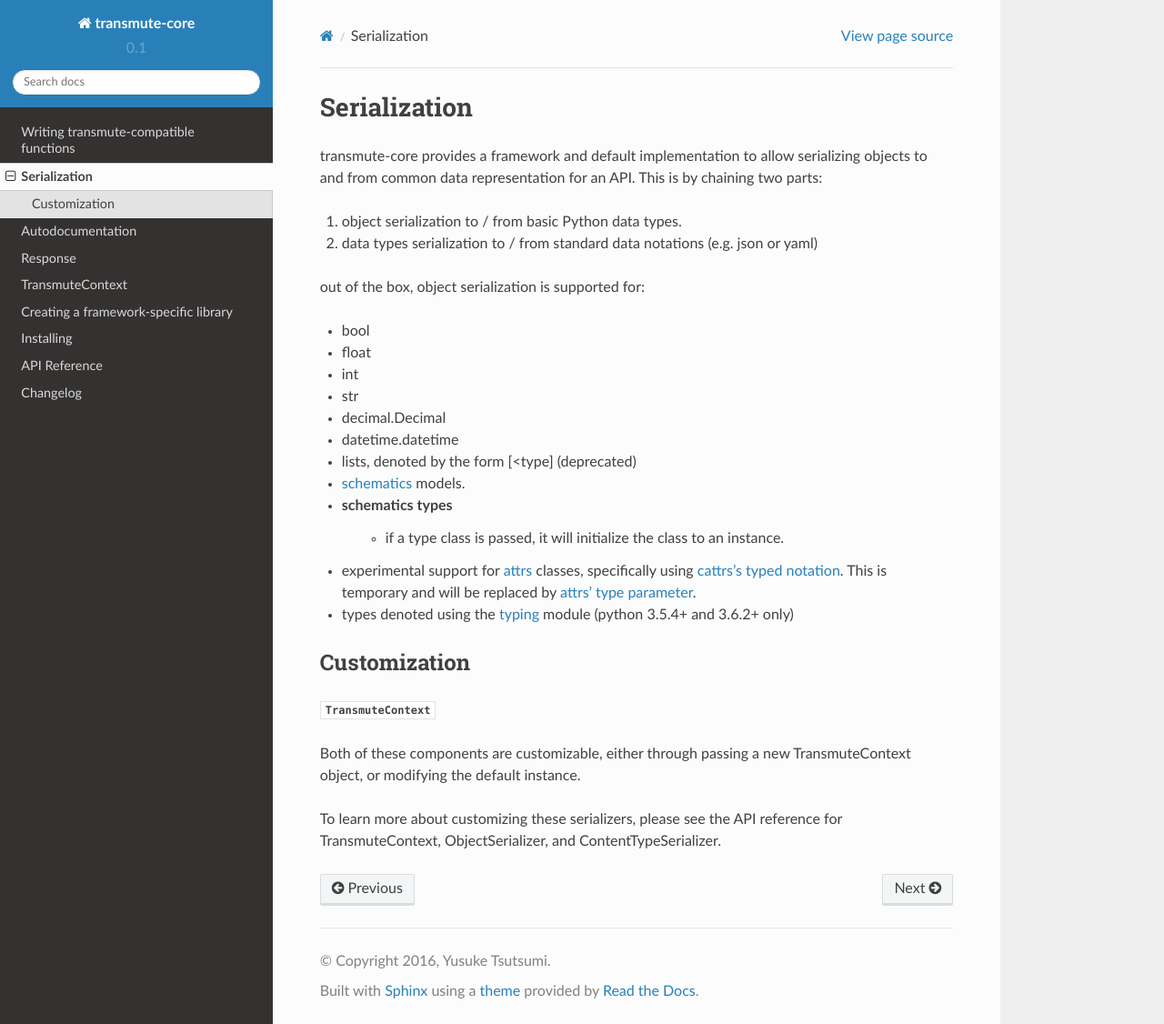
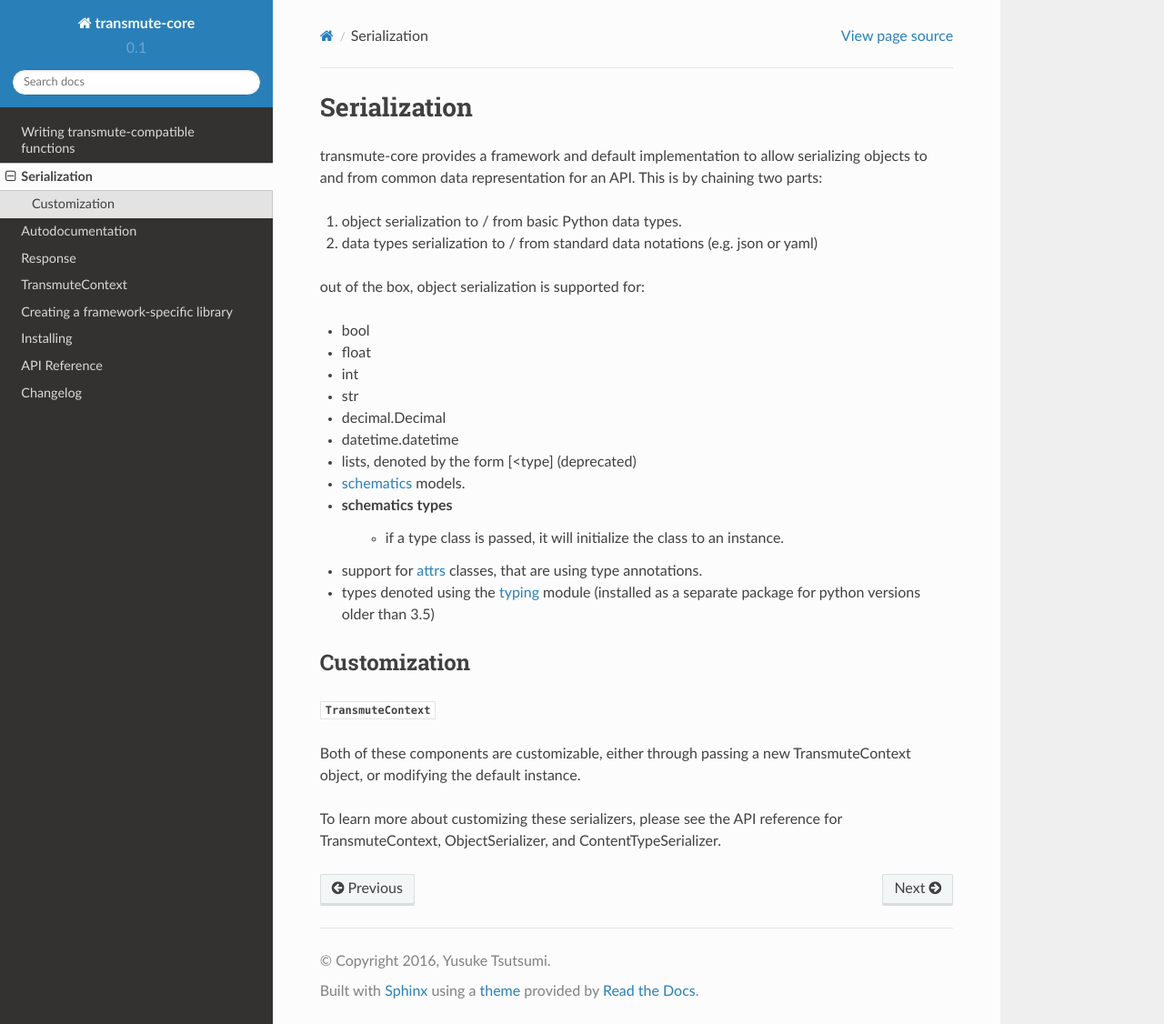
Before and after one commit to toumorokoshi/transmute-core, a Sphinx documentation site: the page built from docs/serialization.rst, in a window 1280 px wide and 1126 px high. Shown: the whole window at 91% size. Built offline with Sphinx 7.4.7 and the Read the Docs theme 2.0.0, drawn with Linux system fonts in a browser that asks for light colours.

Commit message:
minor: updating documentation to declare official transmute support.

```diff
--- a/docs/serialization.rst
+++ b/docs/serialization.rst
@@ -23,11 +23,9 @@ out of the box, object serialization is supported for:
 * `schematics <http://schematics.readthedocs.org/en/latest/>`_ models.
 * schematics types
     * if a type class is passed, it will initialize the class to an instance.
-* experimental support for `attrs <http://www.attrs.org/en/stable/>`_ classes, specifically
-  using `cattrs's typed notation
-  <https://cattrs.readthedocs.io/en/latest/structuring.html#complex-attrs-classes>`_. This
-  is temporary and will be replaced by `attrs' type parameter <https://github.com/python-attrs/attrs/issues/215>`_.
-* types denoted using the `typing <https://docs.python.org/3/library/typing.html>`_ module (python 3.5.4+ and 3.6.2+ only)
+* support for `attrs <http://www.attrs.org/en/stable/>`_ classes, that are
+  using type annotations.
+* types denoted using the `typing <https://docs.python.org/3/library/typing.html>`_ module (installed as a separate package for python versions older than 3.5)
 
 -------------
 Customization
```
